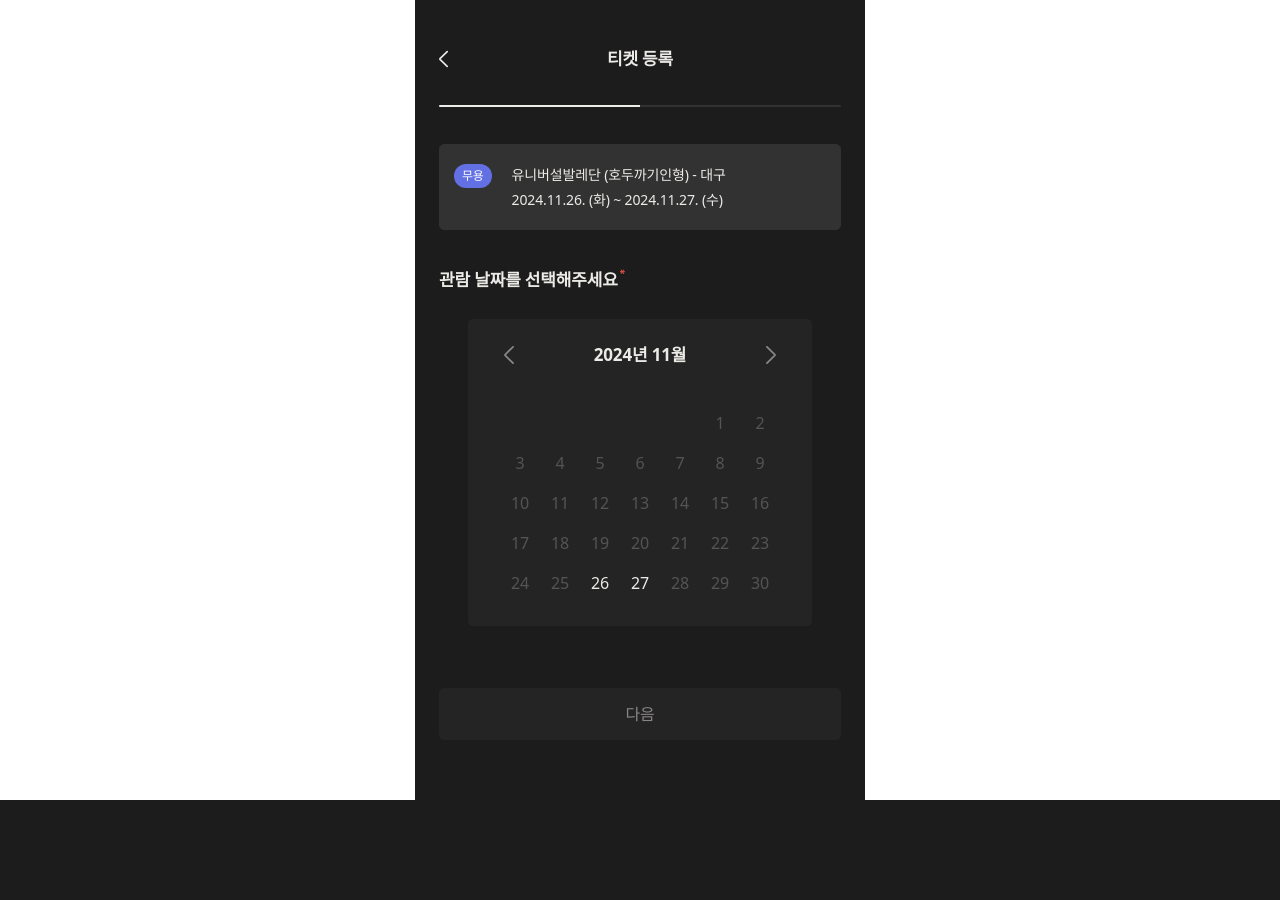
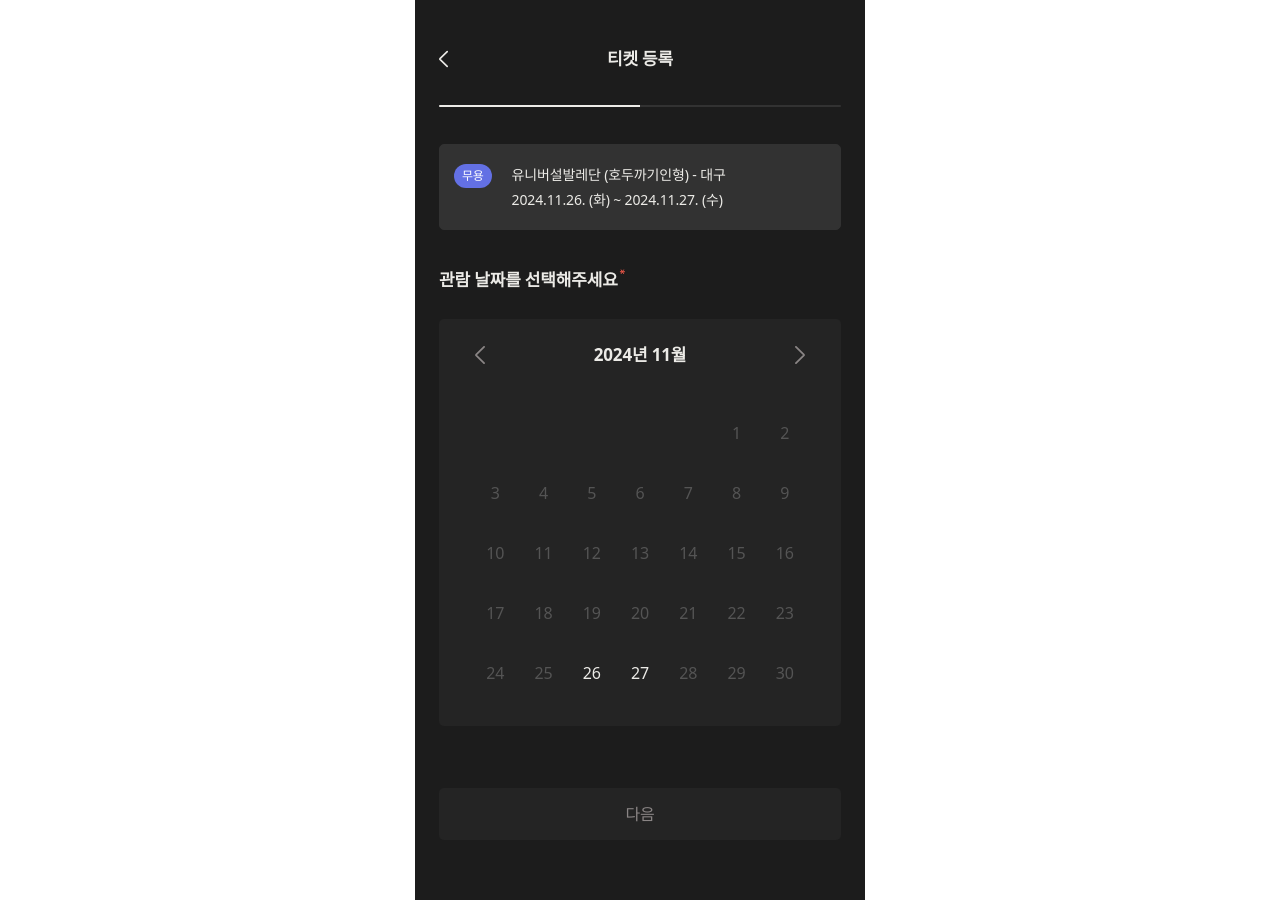
Before and after one commit to kusitms-com/30th_Meetup_TeamE_Claco_Front, a React (Vite) app: page /ticket/create/detail in a window 1280 px wide. Before the commit the page ends 800 px from the top, so only its background shows below. Built offline with nearby package versions, Linux system fonts and the light colour scheme; what chartjs-plugin-datalabels would draw is missing.

Commit message:
feat: 캘린더 range 모드 수정

```diff
--- a/src/components/Browse/ShowFilter/index.tsx
+++ b/src/components/Browse/ShowFilter/index.tsx
@@ -76,7 +76,7 @@ export const ShowFilter = ({ onClose, onApply }: ShowFilterProps) => {
 
   return (
     <div className="fixed inset-0 flex justify-center items-center z-50">
-      <div className="px-6 pt-[46px] pb-[100px] h-screen bg-dark overflow-y-auto">
+      <div className="px-6 pt-[46px] pb-[100px] max-w-[450px] w-full h-screen bg-dark overflow-y-auto">
         <div className="flex items-center justify-between mb-10">
           <Refresh
             width="18"
--- a/src/components/common/Calendar/CalendarDay/index.tsx
+++ b/src/components/common/Calendar/CalendarDay/index.tsx
@@ -11,17 +11,22 @@ export const CalendarDay = ({
   onClick,
 }: CalendarDayProps) => {
   return (
-    <div className="relative flex items-center justify-center w-10 h-10 px-4">
+    <div className="w-full relative flex items-center justify-center w-9 h-9 my-3">
       {isWithinRange && (
         <div
-          className={`absolute inset-0 z-30 ${
-            isRangeStart ? "rounded-l-full" : isRangeEnd ? "rounded-r-full" : ""
+          className={`absolute inset-0 z-30 bg-grayscale-30 ${
+            isRangeStart
+              ? "rounded-l-full left-2"
+              : isRangeEnd
+                ? "rounded-r-full right-2"
+                : ""
           } bg-grayscale-30`}
         />
       )}
 
+      <div className="flex">
         <div
-        className={`flex items-center justify-center rounded-full px-4 w-10 h-10 body1-medium z-50 ${
+          className={`flex items-center justify-center rounded-full w-9 h-9 body1-medium z-50 ${
             day
               ? isSelected || isRangeStart || isRangeEnd
                 ? "bg-grayscale-80 text-grayscale-30"
@@ -39,5 +44,6 @@ export const CalendarDay = ({
           {day}
         </div>
       </div>
+    </div>
   );
 };
--- a/src/components/common/Calendar/index.tsx
+++ b/src/components/common/Calendar/index.tsx
@@ -83,8 +83,8 @@ export const Calendar = ({
   };
 
   return (
-    <div className="mx-auto flex-col items-center justify-center bg-grayscale-20 py-[23px] px-8 rounded-[5px]">
-      <div className="flex justify-between items-center mb-[35px]">
+    <div className="flex flex-col items-center justify-center bg-grayscale-20 py-[23px] px-8 rounded-[5px]">
+      <div className="w-full flex justify-between items-center mb-[35px]">
         <BackArrow
           width="18"
           height="18"
@@ -104,10 +104,24 @@ export const Calendar = ({
         />
       </div>
 
-      <div className="grid grid-cols-7 place-items-center">
-        {getCalendarDays().map((day, index) => {
-          const date = day ? new Date(getYear(), getMonth(), day) : null;
-          const isInRange = mode === "single" && date && isDateInRange(date);
+      <table
+        className="text-center w-full"
+        style={{ borderCollapse: "collapse" }}
+      >
+        <tbody>
+          {(() => {
+            const days = getCalendarDays();
+            const rows = [];
+            for (let i = 0; i < days.length; i += 7) {
+              const week = days.slice(i, i + 7);
+              rows.push(
+                <tr key={i}>
+                  {week.map((day, index) => {
+                    const date = day
+                      ? new Date(getYear(), getMonth(), day)
+                      : null;
+                    const isInRange =
+                      mode === "single" && date && isDateInRange(date);
                     const isSelected =
                       mode === "single" &&
                       date &&
@@ -127,20 +141,31 @@ export const Calendar = ({
                       date.toDateString() === internalRangeEnd.toDateString();
 
                     return (
+                      <td key={index} className="p-0">
+                        {day ? (
                           <CalendarDay
                             mode={mode}
-              key={index}
                             day={day}
                             isSelected={!!isSelected}
                             isInRange={!!isInRange}
                             isWithinRange={!!isWithinRange}
                             isRangeStart={!!isRangeStart}
                             isRangeEnd={!!isRangeEnd}
-              onClick={() => day && handleDateClick(day)}
+                            onClick={() => handleDateClick(day)}
                           />
+                        ) : (
+                          <div className="h-full" />
+                        )}
+                      </td>
                     );
                   })}
-      </div>
+                </tr>,
+              );
+            }
+            return rows;
+          })()}
+        </tbody>
+      </table>
     </div>
   );
 };
```
Lines whose indentation alone changed are shown as unchanged.
